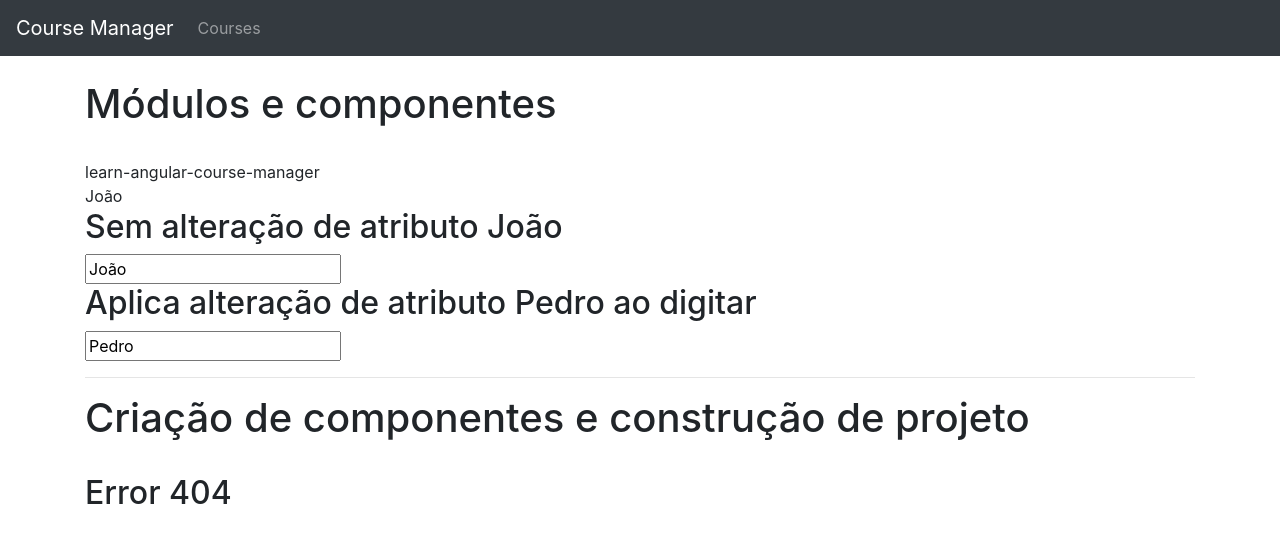
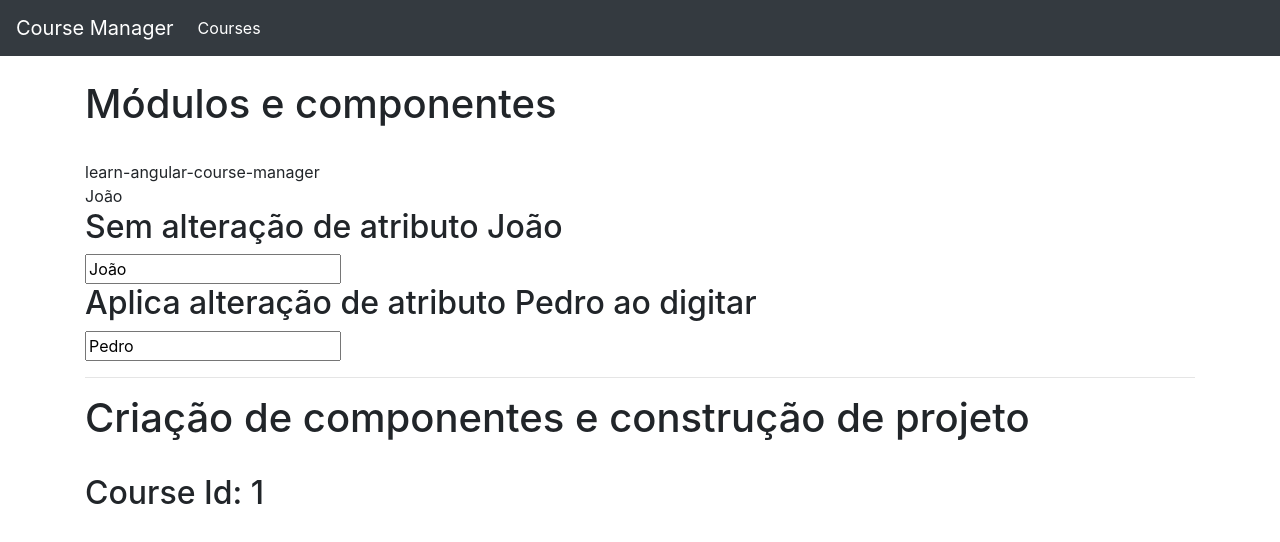
Before and after one commit to hshima/learn-angular-course-manager, an Angular app: page /courses/info/1 in a window 1280 px wide. Shown: the top 542 px of the page. Built offline with nearby package versions, Linux system fonts and the light colour scheme.

Commit message:
Inclusion of routes for links and redirect

```diff
--- /dev/null
+++ b/src/app/courses/course-info.component.html
@@ -0,0 +1 @@
+<h2>Course Id: {{courseId}}</h2>
--- /dev/null
+++ b/src/app/courses/course-info.component.ts
@@ -0,0 +1,22 @@
+import { Component, OnInit } from '@angular/core';
+import { ActivatedRoute } from '@angular/router';
+
+@Component({
+    templateUrl: './course-info.component.html'
+})
+export class CourseInfoComponent implements OnInit {
+
+    courseId: number;
+
+    constructor(private activeRoute: ActivatedRoute) { }
+
+    ngOnInit(): void {
+        this.courseId = + //converts a string to number
+        this.activeRoute // From the actual route,
+        .snapshot // take a snapshot from the object
+        .paramMap // from the object, take parameters
+        .get('id') // which matches the id
+
+    }
+
+}
--- a/src/app/courses/course-list.component.html
+++ b/src/app/courses/course-list.component.html
@@ -42,6 +42,9 @@
                 <td>
                     <app-star [rating]="course.rating"></app-star>
                 </td>
+                <td>
+                    <a [routerLink]="['./info', course.id]" class="btn btn-primary">Edit</a> <!-- Allows insert of a external link -->
+                </td>
                 <!--td>{{course.options}</td-->
             </tr>
         </tbody>
--- a/src/app/nav-bar/nav-bar.component.html
+++ b/src/app/nav-bar/nav-bar.component.html
@@ -1,5 +1,5 @@
 <nav class="navbar navbar-expand-lg navbar-dark bg-dark">
-    <a href="#" class="navbar-brand">Course Manager</a>
+    <a [routerLink]="['/courses']" class="navbar-brand">Course Manager</a>
 
     <button class="navbar-toggler" type="button" data-toggle="collapse" data-target="#navbarSupportedContent"
         aria-controls="navbarSupportedContent" aria-expanded="false" aria-label="Toggle navigation">
@@ -9,7 +9,7 @@
     <div class="collapse navbar-collapse" id="navbarSupportedContent">
         <ul class="navbar-nav mr-auto">
             <li class="nav-item">
-                <a href="#" class="nav-link">Courses</a>
+                <a [routerLink]="['/courses']" routerLinkActive="active" class="nav-link">Courses</a> <!-- When the activated link is called, an Active classe will be passed  -->
             </li>
         </ul>
     </div>
```
Also changed, not shown: src/app/app.module.ts (+7 -2 lines).
